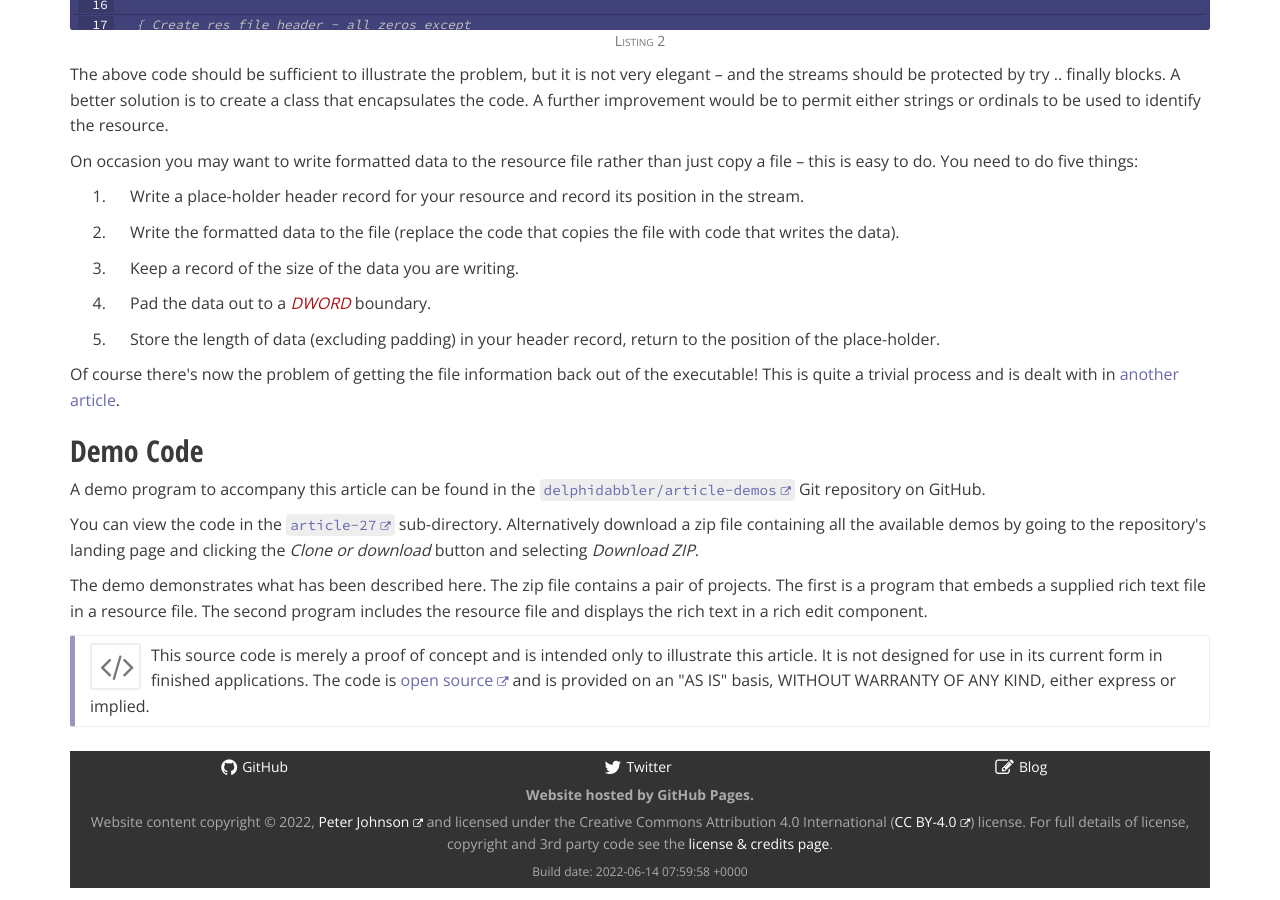
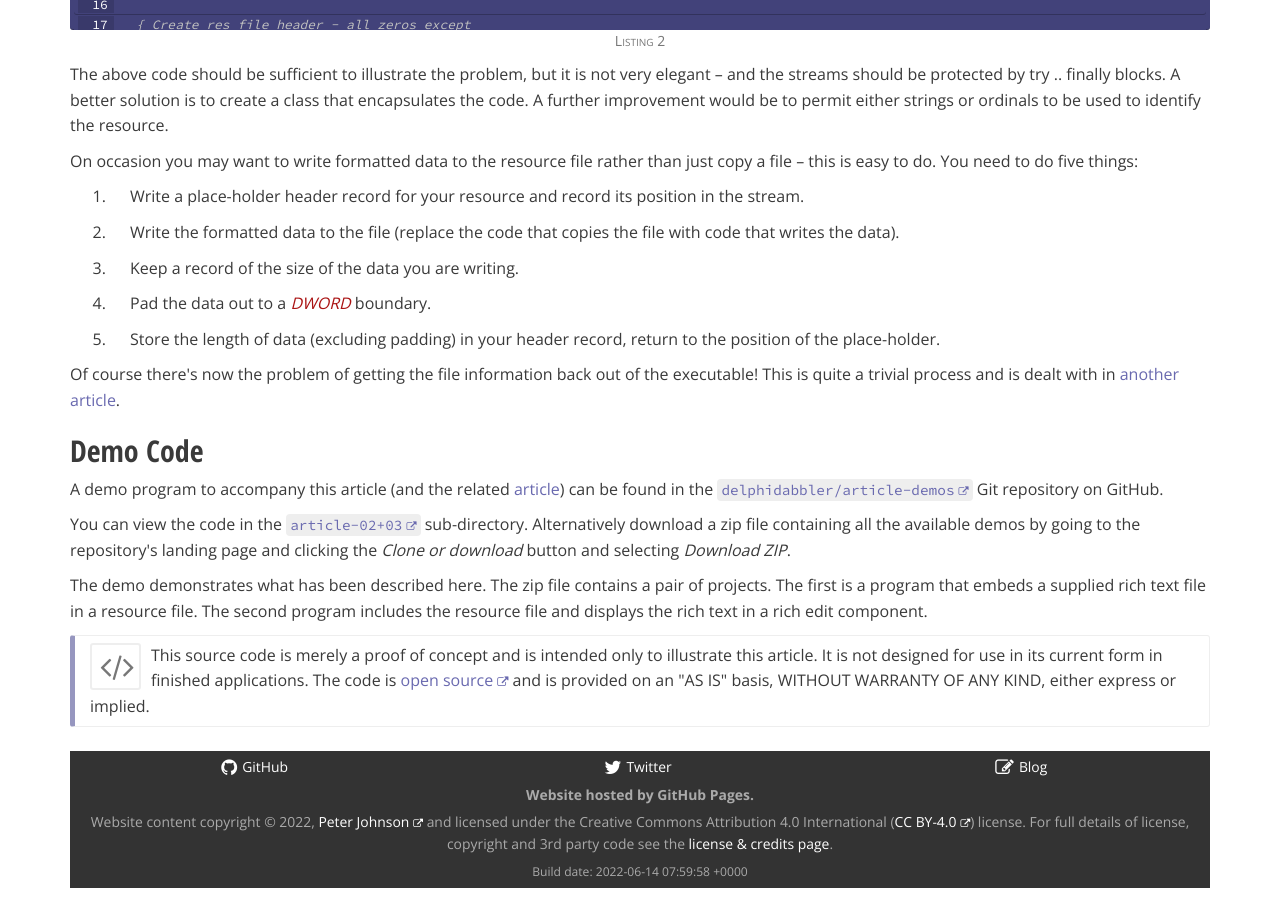
Before and after one commit to delphidabbler/delphidabbler.github.io, a Jekyll site: the page built from _articles/article-2.html, in a window 1280 px wide and 900 px high, scrolled down 1436 px. Built offline with Jekyll 4.4.1, drawn with Linux system fonts in a browser that asks for light colours; nearby versions of some CDN libraries; comment, search, counter and statistics services are not loaded.

Commit message:
Update and fix article #2 Demo Code section

```diff
--- a/_articles/article-2.html
+++ b/_articles/article-2.html
@@ -188,11 +188,11 @@ redirect_from:
   </h2>
 
   <p>
-    A demo program to accompany this article can be found in the <code><a href="https://github.com/delphidabbler/article-demos">delphidabbler/article-demos</a></code> Git repository on GitHub.
+    A demo program to accompany this article (and the related <a href="./article-3">article</a>) can be found in the <code><a href="https://github.com/delphidabbler/article-demos">delphidabbler/article-demos</a></code> Git repository on GitHub.
 </p>
 
 <p>
-    You can view the code in the <code><a href="https://github.com/delphidabbler/article-demos/tree/master/article-27">article-27</a></code> sub-directory. Alternatively download a zip file containing all the available demos by going to the repository's landing page and clicking the <em>Clone or download</em> button and selecting <em>Download ZIP</em>.
+    You can view the code in the <code><a href="https://github.com/delphidabbler/article-demos/tree/master/article-02%2B03">article-02+03</a></code> sub-directory. Alternatively download a zip file containing all the available demos by going to the repository's landing page and clicking the <em>Clone or download</em> button and selecting <em>Download ZIP</em>.
 </p>
 
   <p>
```
